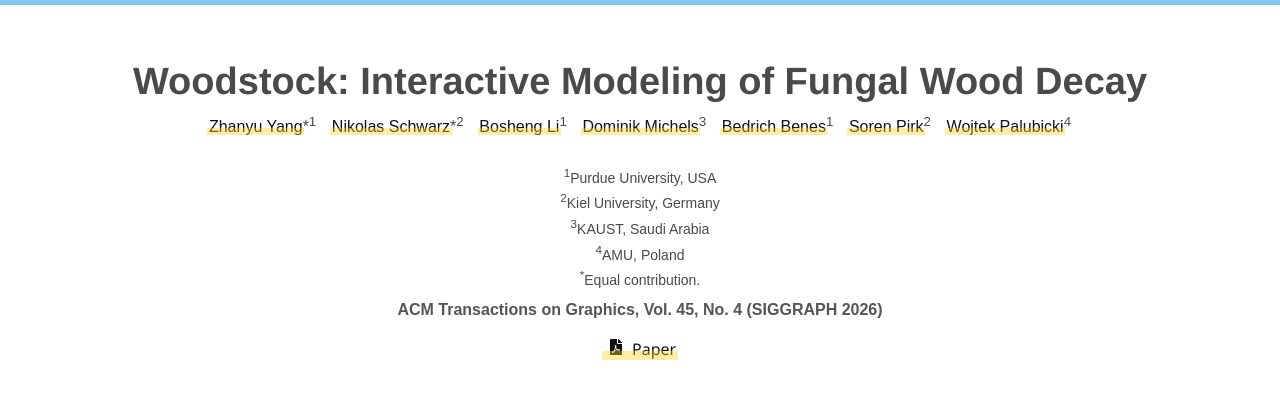
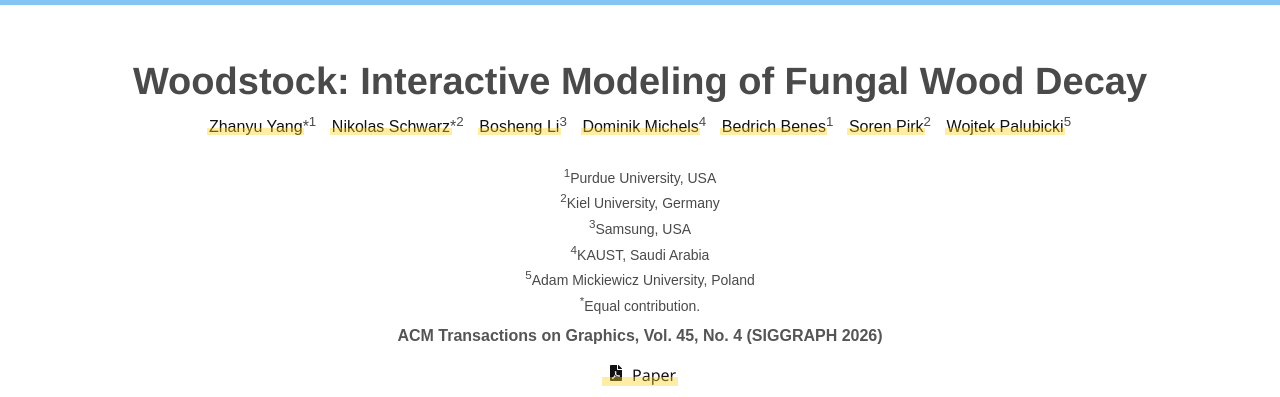
Before and after one commit to Jango6324/jango6324.github.io, a Jekyll site: the page built from _pages/woodstock/index.html, in a window 1280 px wide and 900 px high, cut to the strip 0-397 px from the top of the window. Built offline with Jekyll 4.4.1, drawn with Linux system fonts in a browser that asks for light colours; some web fonts are replaced; a style sheet for code colours, icons or effects is not loaded.

Commit message:
Affiliation

```diff
--- a/_data/home_publications.yml
+++ b/_data/home_publications.yml
@@ -1,5 +1,5 @@
 - title: "Woodstock: Interactive Modeling of Fungal Wood Decay"
-  authors: "Zhanyu Yang*, Nikolas Schwarz*, Bosheng Li, Dominik Michels, Bedrich Benes, Sören Pirk, Wojtek Palubicki"
+  authors: "Zhanyu Yang, Nikolas Schwarz, Bosheng Li, Dominik Michels, Bedrich Benes, Sören Pirk, Wojtek Palubicki"
   year: "2026"
   venue: "ACM Transactions on Graphics, Vol. 45, No. 4 (SIGGRAPH 2026)."
   image: "/images/woodstock.jpg"
--- a/_data/publications_full.yml
+++ b/_data/publications_full.yml
@@ -1,7 +1,7 @@
 - year: 2026
   order: 1
   title: "Woodstock: Interactive Modeling of Fungal Wood Decay"
-  authors: "Zhanyu Yang*, Nikolas Schwarz*, Bosheng Li, Dominik Michels, Bedrich Benes, Sören Pirk, Wojtek Palubicki"
+  authors: "Zhanyu Yang, Nikolas Schwarz, Bosheng Li, Dominik Michels, Bedrich Benes, Sören Pirk, Wojtek Palubicki"
   venue: "ACM Transactions on Graphics, Vol. 45, No. 4 (SIGGRAPH 2026)."
   badge: "SIGGRAPH 2026"
   status: ""
--- a/_pages/woodstock/index.html
+++ b/_pages/woodstock/index.html
@@ -93,22 +93,23 @@ layout: none
               <span class="author-block">
                 <a href="https://www.vcai-lab.org/team-schwarz" target="_blank">Nikolas Schwarz</a>*<sup>2</sup></span>
               <span class="author-block">
-                <a href="https://edisonlee0212.github.io/" target="_blank">Bosheng Li</a><sup>1</sup></span>
+                <a href="https://edisonlee0212.github.io/" target="_blank">Bosheng Li</a><sup>3</sup></span>
               <span class="author-block">
-                <a href="https://dmichels.de/" target="_blank">Dominik Michels</a><sup>3</sup></span>
+                <a href="https://dmichels.de/" target="_blank">Dominik Michels</a><sup>4</sup></span>
               <span class="author-block">
                 <a href="https://www.cs.purdue.edu/homes/bbenes/" target="_blank">Bedrich Benes</a><sup>1</sup></span>
               <span class="author-block">
                 <a href="https://www.vcai-lab.org/" target="_blank">Soren Pirk</a><sup>2</sup></span>
               <span class="author-block">
-                <a href="https://wp.faculty.wmi.amu.edu.pl/" target="_blank">Wojtek Palubicki</a><sup>4</sup></span>
+                <a href="https://wp.faculty.wmi.amu.edu.pl/" target="_blank">Wojtek Palubicki</a><sup>5</sup></span>
             </div>
 
             <div class="is-size-5 publication-authors">
               <span class="author-block"><small><br><sup>1</sup>Purdue University, USA
                 <br><sup>2</sup>Kiel University, Germany
-                <br><sup>3</sup>KAUST, Saudi Arabia
-                <br><sup>4</sup>AMU, Poland
+                <br><sup>3</sup>Samsung, USA
+                <br><sup>4</sup>KAUST, Saudi Arabia
+                <br><sup>5</sup>Adam Mickiewicz University, Poland
                 <br><sup>*</sup>Equal contribution.</small></span>
               <br><span class="publication-venue">ACM Transactions on Graphics, Vol. 45, No. 4 (SIGGRAPH 2026)</span>
             </div>
```
